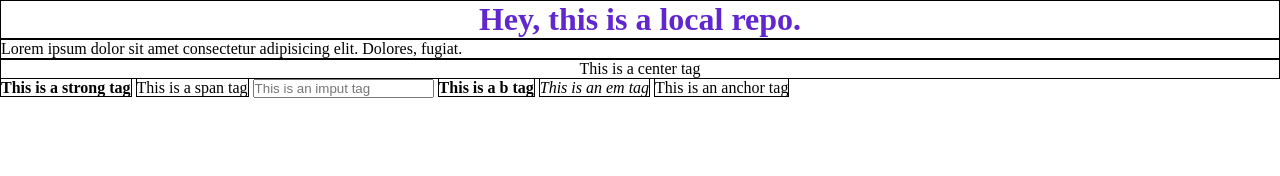
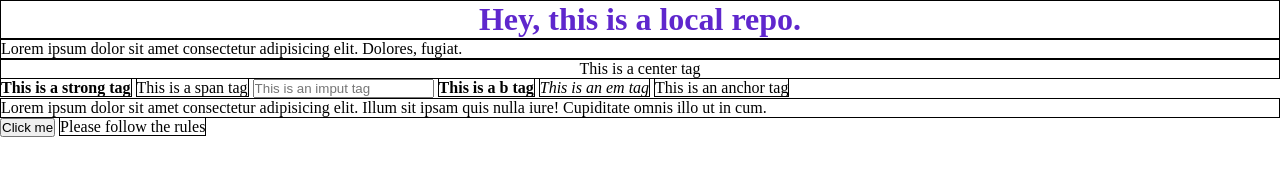
Before and after one commit to afreedcodes/localrepo, a plain HTML site: page index.html in a window 1280 px wide. Drawn offline with Linux system fonts and the light colour scheme.

Commit message:
initiated bracnh feature1

```diff
--- a/index.html
+++ b/index.html
@@ -16,5 +16,8 @@
     <b>This is a b tag</b>
     <em>This is an em tag</em>
     <a>This is an anchor tag</a>
+    <p>Lorem ipsum dolor sit amet consectetur adipisicing elit. Illum sit ipsam quis nulla iure! Cupiditate omnis illo ut in cum.</p>
+    <button>Click me</button>
+    <span>Please follow the rules</span>
 </body>
 </html>
```
